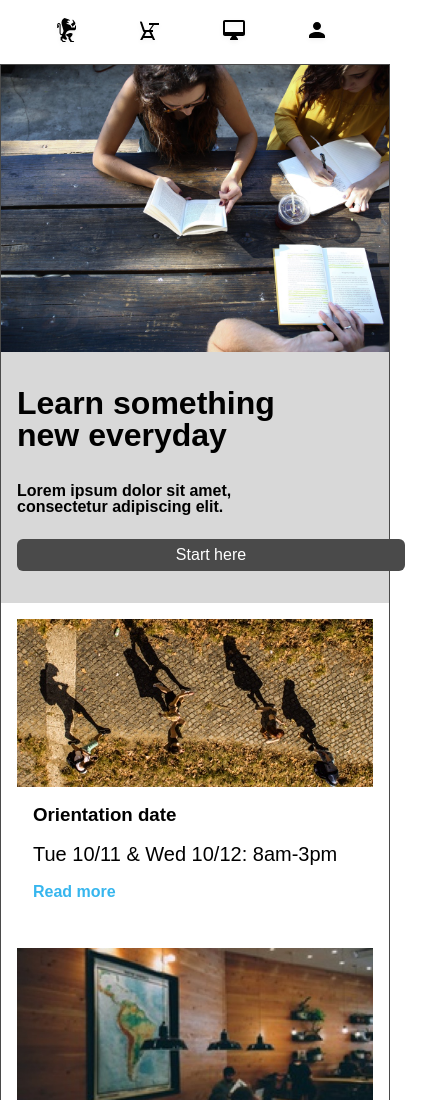
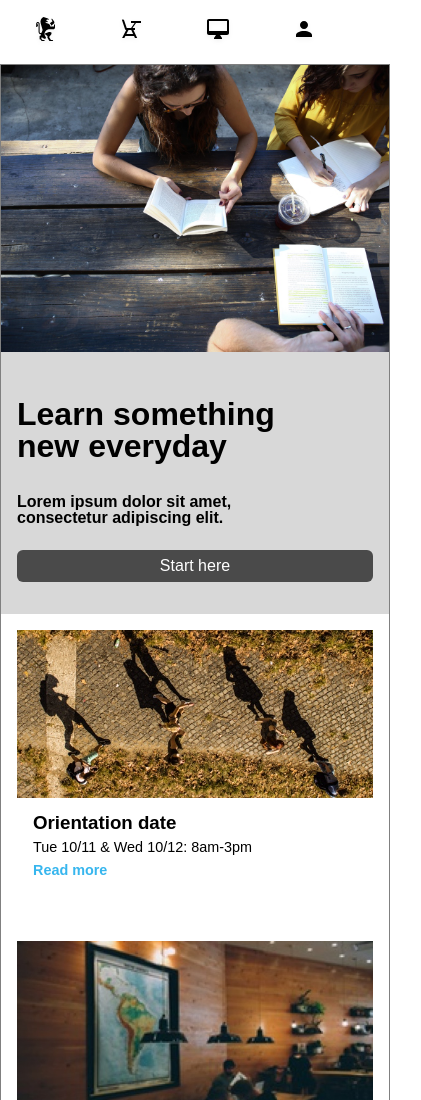
Before and after one commit to chasinglucid/CodeAcademy-Capstone-Colmar, a plain HTML site: page index.html in a window 390 px wide. Shown: the top 1100 px of the page, 421 px wide, since content can reach past the window. Drawn offline with Linux system fonts and the light colour scheme.

Commit message:
Correct spacing to match specs

```diff
--- a/index.html
+++ b/index.html
@@ -26,7 +26,7 @@
             <div class="school">
 
                 <a id="logo" href="index.html"><img class="logo" src="resources/images/ic-logo.svg"  alt="school logo" /></a>
-                <span class="schoolName"><span class="schoolNameBold">COLMAR</span><span class="schoolNameLight">ACADEMY</span></span>
+                <span class="school-name-bold">COLMAR</span><span class="school-name-lt">ACADEMY</span>
 
             </div> <!-- school -->
 
@@ -47,10 +47,10 @@
             <!-- menu container -->
             <nav>
                 <ul>
-                    <li> <a href="index.html"><img class="logo" src="resources/images/ic-logo.svg" alt="school logo" /></a></li>
-                    <li><a href="#campus"><img class="mobile-only" src="resources/images/ic-on-campus.svg" alt="On campus icon" /></a></li>
-                    <li><a href="#online"><img class="mobile-only" src="resources/images/ic-online.svg" alt="Online icon" /></a></li>
-                    <li><a href="#signin"><img class="mobile-only" src="resources/images/ic-login.svg" alt="login icon" /></a></li>
+                    <li> <a href="index.html"><img  src="resources/images/ic-logo.svg" alt="school logo" /></a></li>
+                    <li><a href="#campus"><img  src="resources/images/ic-on-campus.svg" alt="On campus icon" /></a></li>
+                    <li><a href="#online"><img src="resources/images/ic-online.svg" alt="Online icon" /></a></li>
+                    <li><a href="#signin"><img  src="resources/images/ic-login.svg" alt="login icon" /></a></li>
                 </ul>
             </nav>
         </div> <!-- mobile-only -->
--- a/resources/css/style.css
+++ b/resources/css/style.css
@@ -8,51 +8,61 @@ html {
 body {
     height: auto;
     margin: 0 auto;
-    max-width: 960px;
+    max-width: 980px;
     width: 100%;
 }
 
-h1 {
+h1, h2, h3 {
     display: block;
-    font-size: 2em;
-    margin-top: 0.67em;
-    margin-bottom: 0.67em;
     margin-left: 0;
     margin-right: 0;
     font-weight: bold;
+}
+
+h1 {
+    font-size: 2rem;
+    margin-top: 0.67rem;
+    margin-bottom: 0.67rem;
 }
 
 
 /* mobile specific css */
 @media only screen and (max-width: 450px) {
     h1 {
-        margin: 0;
-        padding-bottom: 2rem;
+        margin-bottom: 2rem;
     }
 }
 
 h2 {
-    display: block;
-    font-size: 1.5em;
-    margin-top: 0.83em;
-    margin-bottom: 0.83em;
-    margin-left: 0;
-    margin-right: 0;
-    font-weight: bold;
+    font-size: 1.5rem;
+    margin-top: 0.83rem;
+    margin-bottom: 0.83rem;
 }
 
 h3 {
-    display: block;
-    font-size: 1.17em;
-    margin-top: 1em;
-    margin-bottom: 1em;
-    margin-left: 0;
-    margin-right: 0;
-    font-weight: bold;
+    font-size: 1.17rem;
+    margin-top: 1rem;
+    margin-bottom: 1rem;
 }
 
 a {
     text-decoration: none;
+    color: inherit;
+}
+
+a:hover {
+    background-color: #ff5602;
+    color: white;
+    border-radius: 0.375rem;
+
+}
+
+p {
+    display: block;
+    margin-top: 1rem;
+    margin-bottom: 1.5rem;
+    margin-left: 0;
+    margin-right: 0;
 }
 
 .mobile-only {
@@ -72,18 +82,28 @@ a {
 
 /**** HEADER ****/
 header {
-    height: 64px;
+    height: 4rem;
     margin: 0 1.5rem;
+    display: flex;
+    align-items: center;
+    justify-content: center;
 }
 
 header .desktop-only {
     align-items: center;
     display: flex;
     justify-content: space-between;
+    min-width: 100%;
 }
 
-header .mobile-only {
-    justify-content:center;
+/* mobile specific css */
+@media only screen and (max-width: 450px) {
+    header .mobile-only {
+        min-width: 100%;
+        align-items: center;
+        display: flex;
+        justify-content: space-between;
+    }
 }
 
 /* school name and logo */
@@ -93,16 +113,21 @@ header .mobile-only {
     justify-content: flex-start;
 }
 
-.schoolName {
+#logo {
+    padding-right: 0.375rem;
+}
+
+.school-name-bold,
+.school-name-lt {
     line-height: 2rem;
 }
 
-.schoolNameBold {
+.school-name-bold {
     font-weight: bold;
     color: inherit;
 }
 
-.schoolNameLight {
+.school-name-lt {
     color: #9B9B9B;
     font-weight: 100;
 }
@@ -111,36 +136,55 @@ header .mobile-only {
 header nav {
     align-items: center;
     display: flex;
-    height: 64px;
+    height: 2rem;
     justify-content: flex-end;
+}
+
+/* mobile specific css */
+@media only screen and (max-width: 450px) {
+    header .mobile-only {
+        min-width: 100%;
+    }
+
+    header .mobile-only nav {
+        justify-content: space-between;
+        min-width: 100%;
+    }
 }
 
 header nav ul {
     align-items: center;
+    justify-content: space-between;
     display: flex;
     flex-wrap: nowrap;
     list-style-type: none;
     padding: 0;
 }
 
+/* mobile specific css */
+@media only screen and (max-width: 450px) {
+    header nav ul {
+        min-width: 100%;
+    }
+}
+
 header nav ul li {
     flex: 1 0 auto;
-    padding: 0 8px;
 }
 
 header nav ul li:first-child {
-    padding-left: 0px;
+    margin-left: 0;
 }
 
 /* mobile specific css */
 @media only screen and (max-width: 450px) {
-    header nav ul li:first-child {
-        margin-left: 24px;
+  /*  header nav ul li:first-child {
+        margin-left: 2rem;
     }
 
     header nav ul li:last-child {
-        margin-right: 24px;
-    }
+        margin-right: 2rem;
+    }*/
 }
 
 /* nav menu spacing in jeopardy; dump menu item css */
@@ -150,39 +194,50 @@ header nav ul li:first-child {
     }
 } /* tablet css */
 
-header nav ul li a,
-header nav ul li img {
+header nav ul li a {
     color: inherit;
     display: block;
-    padding: 10px;
+    padding: 0.5rem;
 }
 
 header nav ul li a:hover{
     background-color: #ff5602;
     color: white;
-    border-radius: 6px;
+    border-radius: 0.375rem;
+}
+
+
+/* mobile specific css */
+@media only screen and (max-width: 450px) {
+    header nav ul li a:hover {
+        background-color: white;
+        color: inherit;
+    }
 }
 
 /*** MAIN ***/
 main {
-    border: 1px solid #4A4A4A;
+    border: 1px solid grey;
 }
 
-/**** SECTION 1 ****/
+/**** section 1 ****/
 #section-1 {
     display: flex;
     background-color:  #D8D8D8;
+    padding: 2rem 1.5rem;
+    justify-content: flex-start;
 }
 
 /* mobile specific css */
 @media only screen and (max-width: 450px) {
     #section-1 {
         flex-direction: column;
+        padding: 0;
     }
 }
 
 .section-1-banner {
-    padding: 2rem 1.5rem;
+    margin-right: 1.5rem;
     flex-basis: 60%;
 }
 
@@ -191,6 +246,7 @@ main {
     .section-1-banner {
         padding: 0;
         width: 100%;
+        margin: 0;
     }
 }
 
@@ -202,19 +258,23 @@ main {
     display: flex;
     flex-direction: column;
     justify-content: center;
+    flex-basis: 30%;
 }
 
 /* mobile specific css */
 @media only screen and (max-width: 450px) {
     .section-1-content {
-        padding: 2rem 1rem;
-        width: 100%;
+        margin: 2rem 1rem;
+        max-width: 100%;
+    }
+
+    .section-1-content h1 {
+        margin-bottom: 1rem;
     }
 }
 
 .section-1-content p {
     font-weight: bold;
-    margin-bottom: 1.5rem;
 }
 
 .section-1-content a {
@@ -222,8 +282,9 @@ main {
     color: white;
     padding: 0.5rem;
     text-align: center;
-    border-radius: 6px;
+    border-radius: 0.375rem;
 }
+
 
 .section-1-content a:hover {
     background-color: #ff5602;
@@ -244,30 +305,28 @@ main {
 }
 
 .section-2-main {
-    padding: 2rem 1.5rem;
     flex-basis: 60%;
     border-right: 1px solid lightgrey;
+    padding: 2rem 1.5rem;
 }
 
 .section-2-main img {
-    padding-bottom: 2rem;
-    max-width: 100%;
+/*    padding-bottom: 2rem;
+*/    max-width: 100%;
 }
 
 .section-2-main  h2 {
-        margin: 0;
-        padding-bottom: 1.5rem;
+        margin: 2rem 0 1.5rem 0;
 }
 
 .section-2-main p {
-     font-style: italic;
+    font-style: italic;
     font-size: 0.95rem;
 }
 
 .section-2-main address {
     font-size: 0.75rem;
-    padding: 2.5rem 0 0 0;
-     font-style: italic;
+    font-style: italic;
 }
 
 .section-2-main address a {
@@ -284,6 +343,7 @@ main {
     flex-basis: 40%;
     display: flex;
     flex-direction: column;
+    padding: 1rem 0 2rem;
 }
 
 /* mobile specific css */
@@ -292,12 +352,22 @@ main {
         padding: 1rem;
         flex-basis:100%;
     }
+
 }
-
 
 .section-2-subs article {
     border-top: 1px dotted lightgrey;
     border-bottom: 1px dotted lightgrey;
+    margin-right: 1rem;
+ }
+
+/* mobile specific css */
+@media only screen and (max-width: 450px) {
+    .section-2-subs article {
+        margin-right:  0;
+        padding-bottom: 4rem;
+    }
+
 }
 
 .section-2-subs article:first-child {
@@ -318,7 +388,6 @@ main {
     .section-2-subs article {
         border: 0;
     }
-
 }
 
 .section-2-sub-article {
@@ -330,7 +399,7 @@ main {
 @media only screen and (max-width: 450px) {
     .section-2-sub-article {
         flex-direction: column;
-        padding-bottom: 3rem;
+        padding-bottom: 2rem;
     }
 }
 
@@ -353,6 +422,9 @@ main {
 
 .section-2-sub-content {
     flex-basis: 65%;
+    display: flex;
+    flex-direction: column;
+    justify-content: center;
 }
 
 /* mobile specific css */
@@ -375,17 +447,23 @@ main {
 }
 
 .section-2-sub-content p {
-    font-size: 0.8rem;
-    margin-top: 1em;
-    margin-bottom: 1em;
+    font-size: 0.9rem;
+     margin-top: 0;
+    margin-bottom: 0.5rem;
+}
+
+.section-2-sub-content h3 {
+    margin-bottom: 0.5rem;
+    padding: 0;
 }
 
 /* mobile specific css */
 @media only screen and (max-width: 450px) {
-    .section-2-sub-content p {
-        font-size: 1.25rem;
+    .section-2-sub-content a {
+        font-size: 0.9rem;
     }
 }
+
 /**** SECTION 3 ****/
 
 /**** SECTION 4 ****/
```
